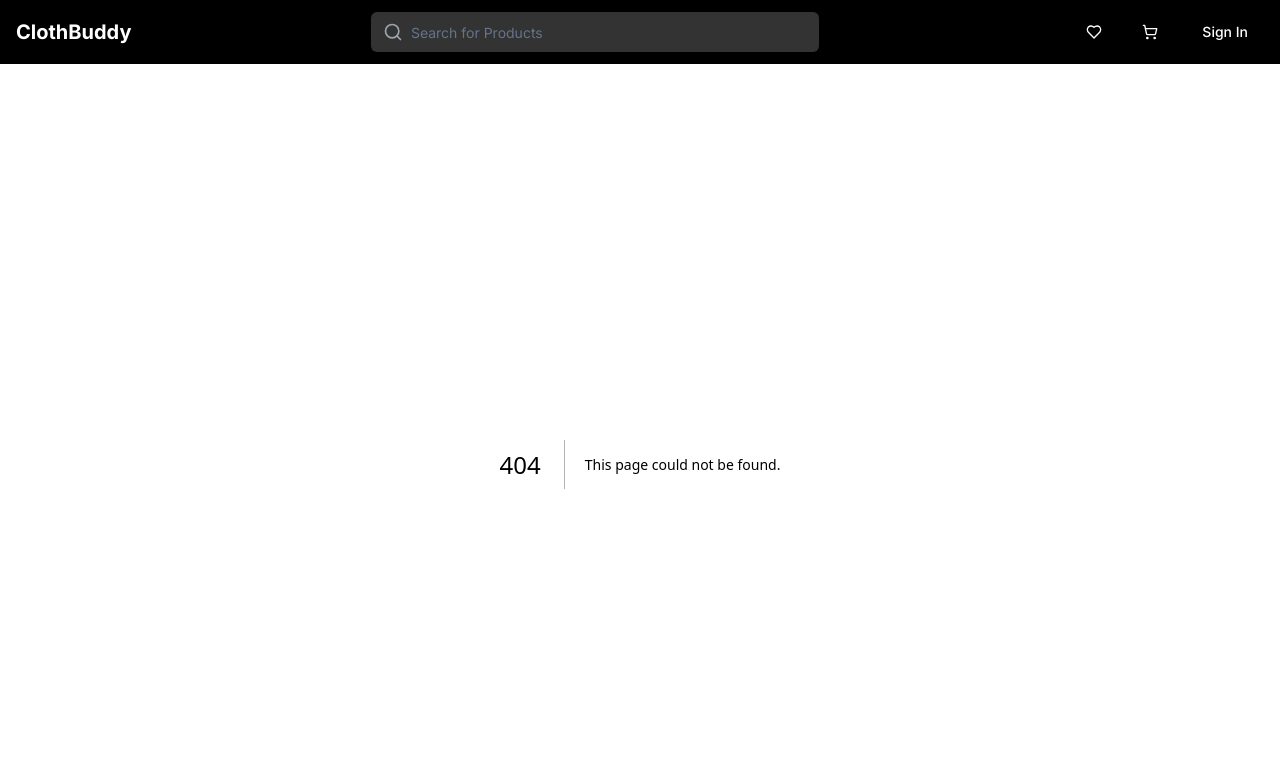
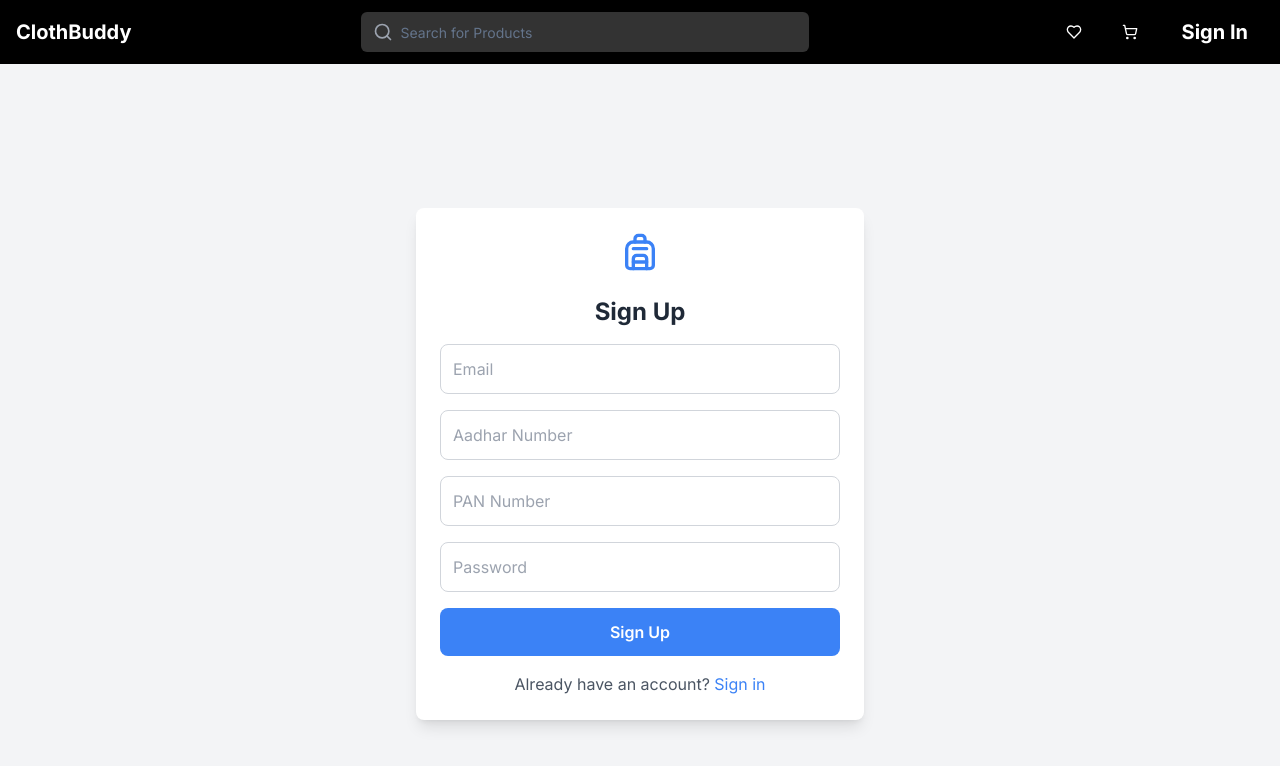
Before and after one commit to devSid-os/buyer-user-frontend2, a Next.js app: page /auth/signup in a window 1280 px wide. Before the commit this address had no page. Shown: the top 766 px of the page. Built offline with nearby package versions, Linux system fonts and the light colour scheme.

Commit message:
Added signinand signup by Anand Kumar

```diff
--- /dev/null
+++ b/app/auth/signin/page.tsx
@@ -0,0 +1,57 @@
+"use client";
+import { useState } from "react";
+import Link from "next/link";
+
+const Signin = () => {
+  const [email, setEmail] = useState("");
+  const [password, setPassword] = useState("");
+
+  const handleSubmit = (e: React.FormEvent) => {
+    e.preventDefault();
+    alert("Login successful");
+  };
+
+  return (
+    <div className="flex min-h-screen items-center justify-center bg-gray-100 px-4">
+      <div className="w-full max-w-md bg-white shadow-lg rounded-lg p-6">
+        <h2 className="text-2xl font-bold text-center text-gray-800 mb-6">Sign In</h2>
+
+        <form onSubmit={handleSubmit} className="space-y-4">
+          <input
+            type="email"
+            placeholder="Email"
+            className="w-full p-3 border border-gray-300 rounded-lg focus:outline-none focus:ring-2 focus:ring-blue-500"
+            value={email}
+            onChange={(e) => setEmail(e.target.value)}
+            required
+          />
+
+          <input
+            type="password"
+            placeholder="Password"
+            className="w-full p-3 border border-gray-300 rounded-lg focus:outline-none focus:ring-2 focus:ring-blue-500"
+            value={password}
+            onChange={(e) => setPassword(e.target.value)}
+            required
+          />
+
+          <button
+            type="submit"
+            className="w-full bg-blue-500 text-white font-semibold py-3 rounded-lg hover:bg-blue-600 transition duration-300"
+          >
+            Sign In
+          </button>
+        </form><br/>
+         <p><Link href="#" className="text-blue-500 hover:underline">Forget Your Password</Link></p>
+        <p className="text-center text-gray-600 mt-4">
+          Don't have an account?{" "}
+          <Link href="/auth/signup" className="text-blue-500 hover:underline">
+            Sign Up
+          </Link>
+        </p>
+      </div>
+    </div>
+  );
+};
+
+export default Signin;
--- /dev/null
+++ b/app/auth/signup/page.tsx
@@ -0,0 +1,77 @@
+"use client";
+import { useState } from "react";
+import Link from "next/link";
+import { Backpack } from "lucide-react";
+
+const Signup = () => {
+  const [email, setEmail] = useState("");
+  const [password, setPassword] = useState("");
+
+  const handleSubmit = (e: React.FormEvent) => {
+    e.preventDefault();
+    alert("Signup successful");
+  };
+
+  return (
+    <div className="flex min-h-screen items-center justify-center bg-gray-100 px-4">
+      <div className="w-full max-w-md bg-white shadow-lg rounded-lg p-6">
+        <div className="flex items-center justify-center mb-6">
+          <Backpack className="w-10 h-10 text-blue-500" />
+
+        </div>
+
+        <h2 className="text-2xl font-bold text-center text-gray-800 mb-4">Sign Up</h2>
+
+        <form onSubmit={handleSubmit} className="space-y-4">
+          <input
+            type="email"
+            placeholder="Email"
+            className="w-full p-3 border border-gray-300 rounded-lg focus:outline-none focus:ring-2 focus:ring-blue-500"
+            value={email}
+            onChange={(e) => setEmail(e.target.value)}
+            required
+          />
+
+          <input
+            type="number"
+            placeholder="Aadhar Number"
+            className="w-full p-3 border border-gray-300 rounded-lg focus:outline-none focus:ring-2 focus:ring-blue-500"
+            required
+          />
+
+          <input
+            type="number"
+            placeholder="PAN Number"
+            className="w-full p-3 border border-gray-300 rounded-lg focus:outline-none focus:ring-2 focus:ring-blue-500"
+            required
+          />
+
+          <input
+            type="password"
+            placeholder="Password"
+            className="w-full p-3 border border-gray-300 rounded-lg focus:outline-none focus:ring-2 focus:ring-blue-500"
+            value={password}
+            onChange={(e) => setPassword(e.target.value)}
+            required
+          />
+
+          <button
+            type="submit"
+            className="w-full bg-blue-500 text-white font-semibold py-3 rounded-lg hover:bg-blue-600 transition duration-300"
+          >
+            Sign Up
+          </button>
+        </form>
+
+        <p className="text-center text-gray-600 mt-4">
+          Already have an account?{" "}
+          <Link href="/auth/signin" className="text-blue-500 hover:underline">
+            Sign in
+          </Link>
+        </p>
+      </div>
+    </div>
+  );
+};
+
+export default Signup;
--- a/components/Navbar.tsx
+++ b/components/Navbar.tsx
@@ -5,7 +5,11 @@ import { Search, Heart, ShoppingCart } from "lucide-react"
 import { Button } from "@/components/ui/button"
 import { Input } from "@/components/ui/input"
 
+
+
+
 export default function Navbar() {
+
   return (
     <nav className="bg-black px-4 py-3">
       <div className="container mx-auto flex items-center justify-between">
@@ -44,8 +48,11 @@ export default function Navbar() {
           </Button>
 
           {/* Sign In Button */}
-          <Button variant="ghost" className="text-white hover:bg-gray-800">
-            Sign In
+          <Button  variant="ghost" className="text-white hover:bg-gray-800">
+          <Link href="/signin" className="text-white text-xl font-bold">
+
+          Sign In
+        </Link>
           </Button>
         </div>
       </div>
--- a/package.json
+++ b/package.json
@@ -13,7 +13,7 @@
     "class-variance-authority": "^0.7.1",
     "clsx": "^2.1.1",
     "lucide-react": "^0.474.0",
-    "next": "15.1.6",
+    "next": "^15.1.6",
     "react": "^19.0.0",
     "react-dom": "^19.0.0",
     "tailwind-merge": "^3.0.1",
```
Also changed, not shown: 1 other file (tests, documents, lock files or other folders).
